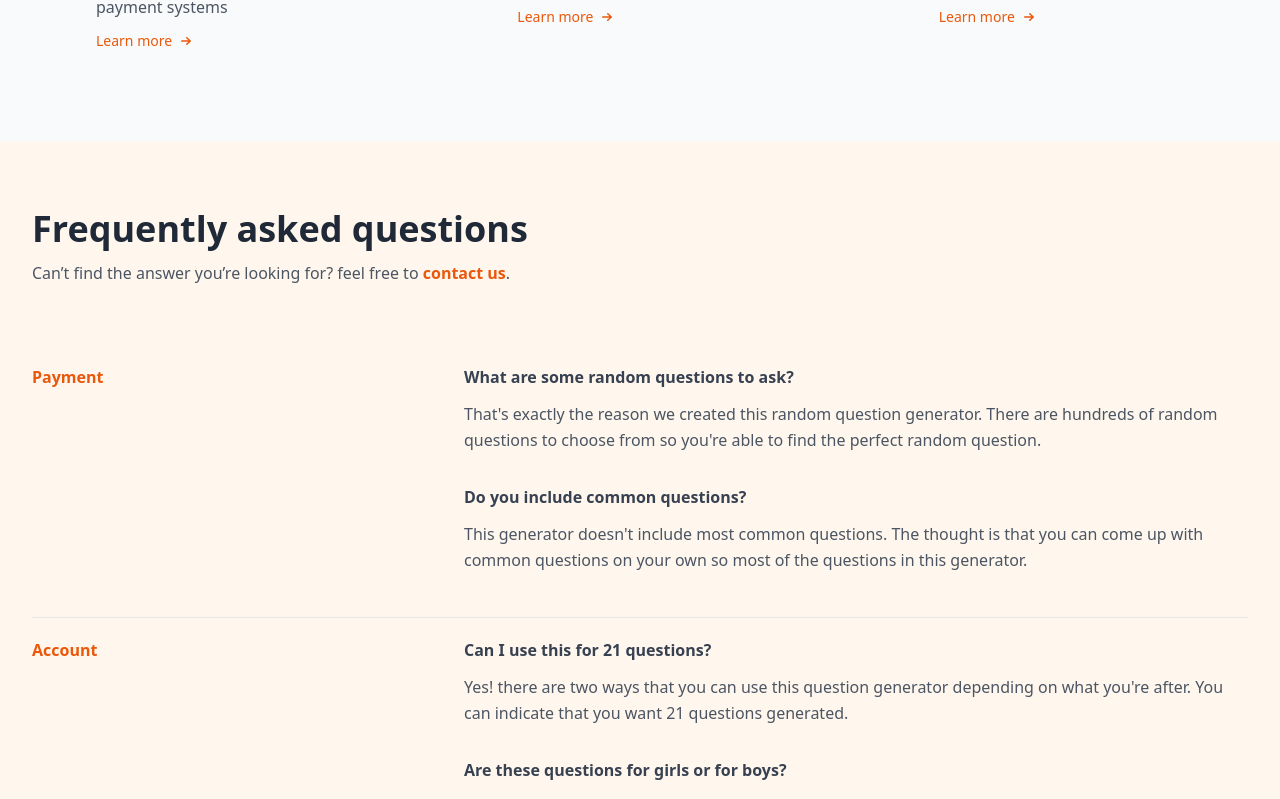
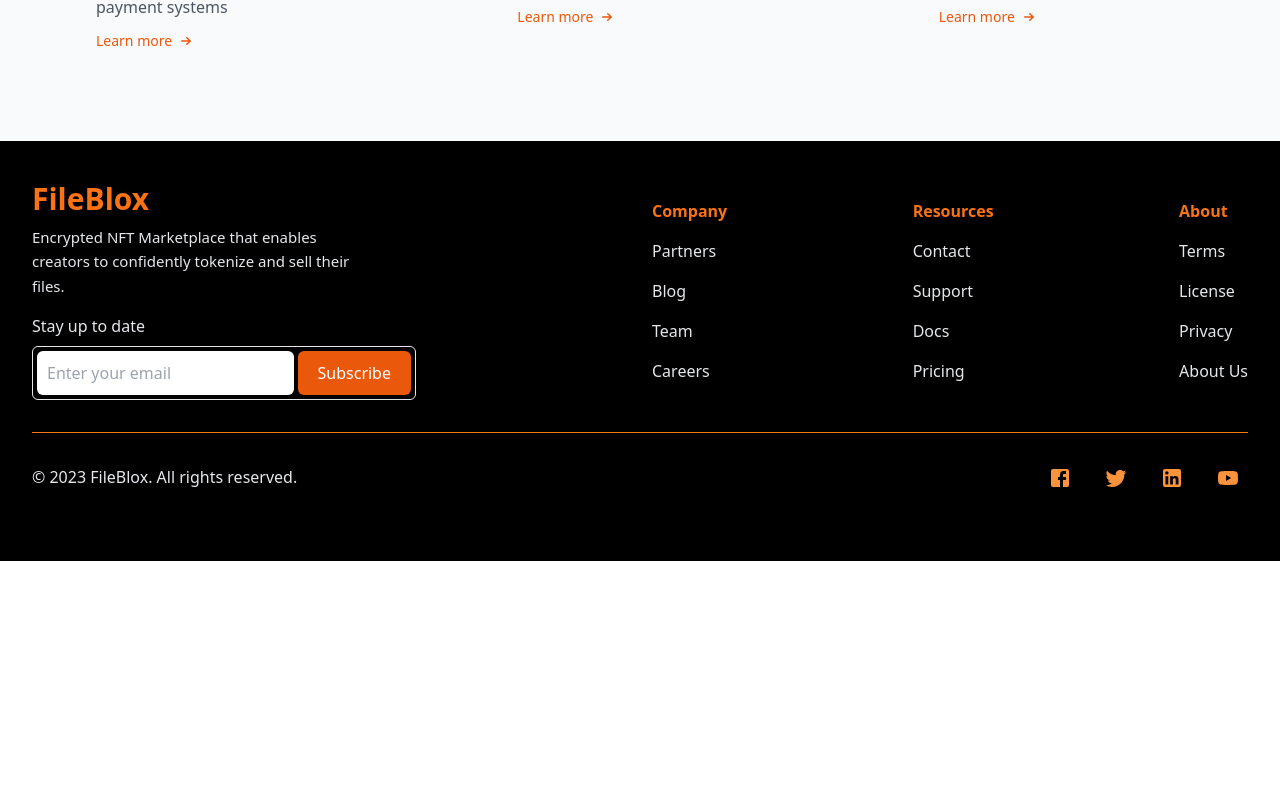
Before and after one commit to raldblox/fileblox, a Next.js app in the folder react-web-app/: page / in a window 1280 px wide. Shown: the part 1535-2334 px from the top of the page. After the commit the page ends 2096 px from the top, so only its background shows below. Built offline with nearby package versions, Linux system fonts and the light colour scheme.

Commit message:
Temp hide FAQs section

```diff
--- a/react-web-app/pages/index.js
+++ b/react-web-app/pages/index.js
@@ -5,7 +5,7 @@
 //import StatsSection from '@/components/sections/StatsSection'
 //import Testimonials from '@/components/sections/Testimonials'
 //import PricingSection from '@/components/sections/PricingSection'
-import FaqsSection from '@/components/sections/FaqsSection'
+// import FaqsSection from '@/components/sections/FaqsSection'
 
 const inter = Inter({ subsets: ['latin'] })
 
@@ -14,7 +14,7 @@
     <>
       <HeroSection />
       <FeatureSection />
-      <FaqsSection />
+      {/* <FaqsSection /> */}
     </>
   )
 }
```
